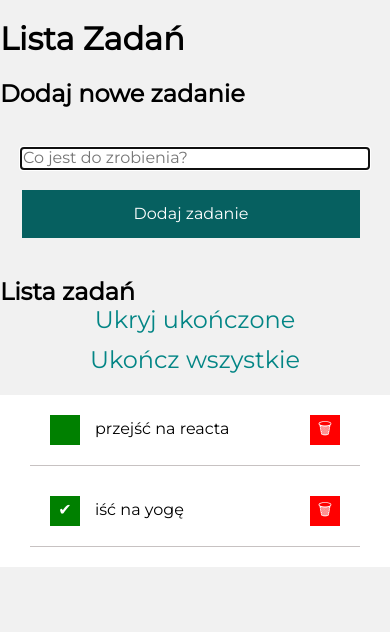
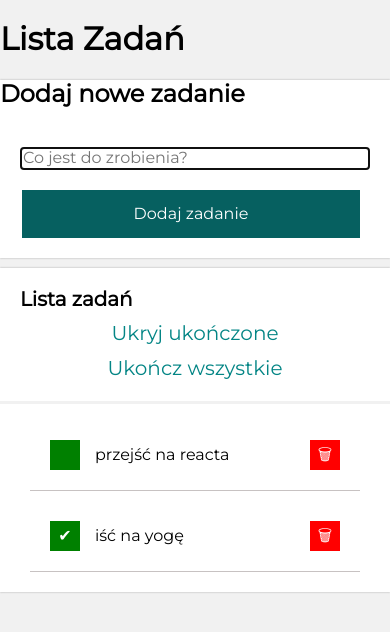
Before and after one commit to Gosia-Magdzik/todo-list-react, a React (Create React App) app: page / in a window 390 px wide. Shown: the top 632 px of the page. Built offline with nearby package versions, Linux system fonts and the light colour scheme.

Commit message:
section komponent added

```diff
--- a/src/App.js
+++ b/src/App.js
@@ -2,6 +2,7 @@ import React from 'react';
 import Form from "./form";
 import Tasks from "./Tasks";
 import Buttons from './Buttons';
+import Section from './Section';
 
 const tasks = [
   {id: 1, content: "przejść na reacta", done: false},
--- /dev/null
+++ b/src/Section/index.js
@@ -0,0 +1,7 @@
+import "./style.css";
+
+const Section = (props) => (
+    <section></section>
+);
+
+export default Section;
--- /dev/null
+++ b/src/Section/style.css
@@ -0,0 +1,32 @@
+.section {
+    background-color: white;
+    box-shadow: 0 0 2px #aaa;
+    margin-bottom: 10px;
+};
+
+.section__header {
+    margin: 0px;
+    padding: 20px;
+    font-size: 20px;
+    font-weight: bold;
+    border-bottom: 3px solid  rgb(241, 241, 241);
+}
+
+.section__header--grid {
+    display: grid;
+    grid-template-columns: 1fr auto auto;
+    gap: 10px;
+
+    margin: 0px;
+    padding: 20px;
+    font-size: 20px;
+    font-weight: bold;
+    border-bottom: 3px solid  rgb(241, 241, 241);
+}
+
+@media (max-width: 767px) {
+
+.section__header--grid {
+    grid-template-columns: none;
+}
+}
```
